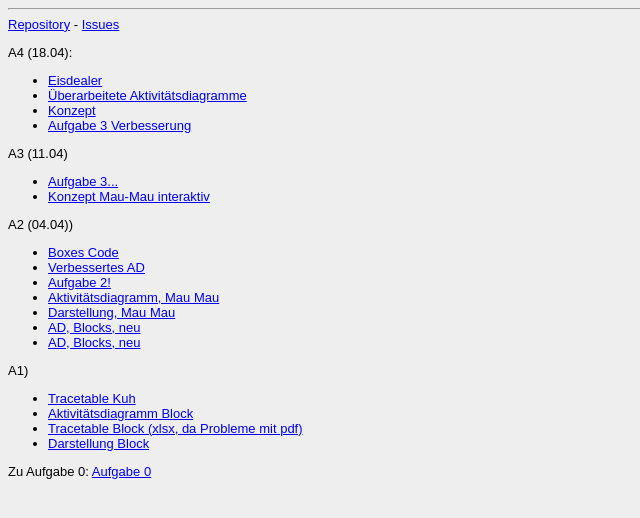
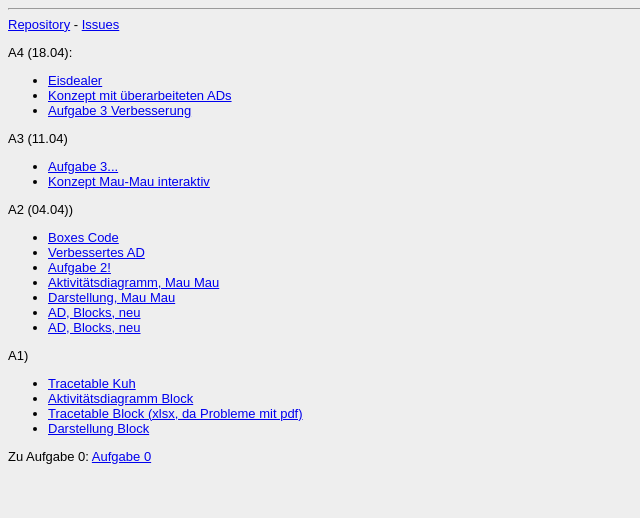
Before and after one commit to MichelOrlik/EIA2, a plain HTML site: page Steckbrief/steckbrief.htm in a window 1280 px wide. Shown: the whole page, without its empty margins (0-640 px from the left). Drawn offline with Linux system fonts and the light colour scheme.

Commit message:
Update steckbrief.htm

```diff
--- a/Steckbrief/steckbrief.htm
+++ b/Steckbrief/steckbrief.htm
@@ -26,10 +26,8 @@
             <br>
             <ul>
                 <li><a href="https://michelorlik.github.io/EIA2/Aufgaben/Aufgabe%204/index.html" target="_blank">Eisdealer</a></li>
-                <li><a href="https://michelorlik.github.io/EIA2/Aufgaben/Aufgabe%204/Scribble/ADneu.pdf" target="_blank">Überarbeitete
-                        Aktivitätsdiagramme</a></li>
                 <li><a href="https://michelorlik.github.io/EIA2/Aufgaben/Aufgabe%204/Scribble/Konzept.pdf" target="_blank">
-                        Konzept</a></li>
+                        Konzept mit überarbeiteten ADs</a></li>
                 <li><a href="https://michelorlik.github.io/EIA2/Aufgaben/Aufgabe%204/Korrektur/index.html" target="_blank">Aufgabe
                         3 Verbesserung</a><br></li>
 
```
